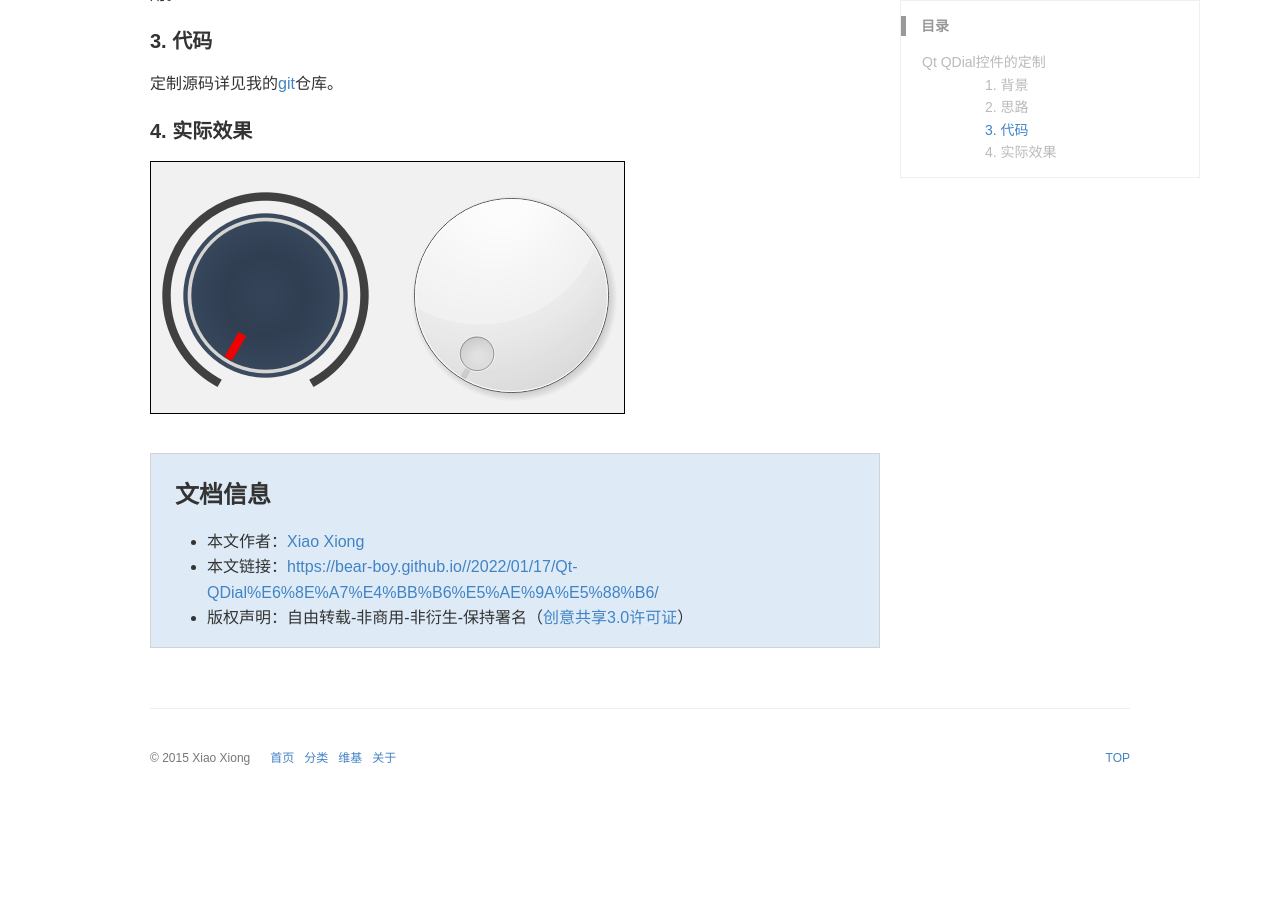
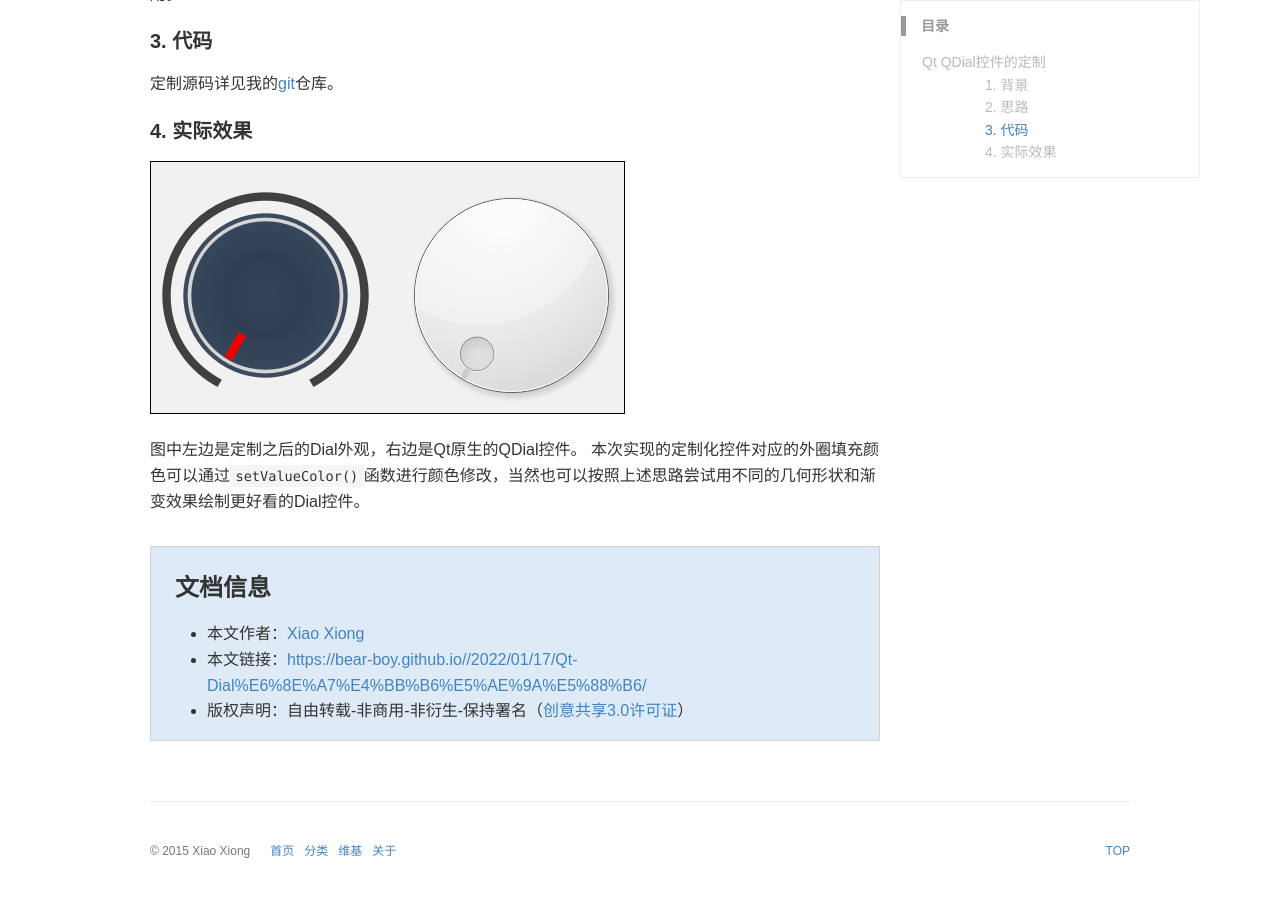
Before and after one commit to bear-boy/bear-boy.github.io, a Jekyll site: the page built from _posts/2022-01-17-Qt-Dial控件定制.md, in a window 1280 px wide and 900 px high, scrolled down 3156 px. Shown: the top 897 px of the window. Built offline with Jekyll 4.4.1, drawn with Linux system fonts in a browser that asks for light colours; some web fonts are replaced; our own code applies the rules of GitHub Pages for plain Markdown files; comment, search, counter and statistics services are not loaded; a style sheet for code colours, icons or effects is not loaded; before the commit the page ends 3963 px from its top, so only the background shows below that; some of the changed text lies outside the part shown.

Commit message:
Update Qt Custom Dial Widget

```diff
--- a/_posts/2022-01-17-Qt-QDial控件定制.md
+++ b/_posts/2022-01-17-Qt-Dial控件定制.md
@@ -127,3 +127,6 @@ void drawDial(const QStyleOptionSlider *option, QPainter *painter)
 #### 4. 实际效果
 
 ![](/images/QCustomWidget/QCustomDial1.gif)
+
+图中左边是定制之后的Dial外观，右边是Qt原生的QDial控件。
+本次实现的定制化控件对应的外圈填充颜色可以通过`setValueColor()`函数进行颜色修改，当然也可以按照上述思路尝试用不同的几何形状和渐变效果绘制更好看的Dial控件。
```
